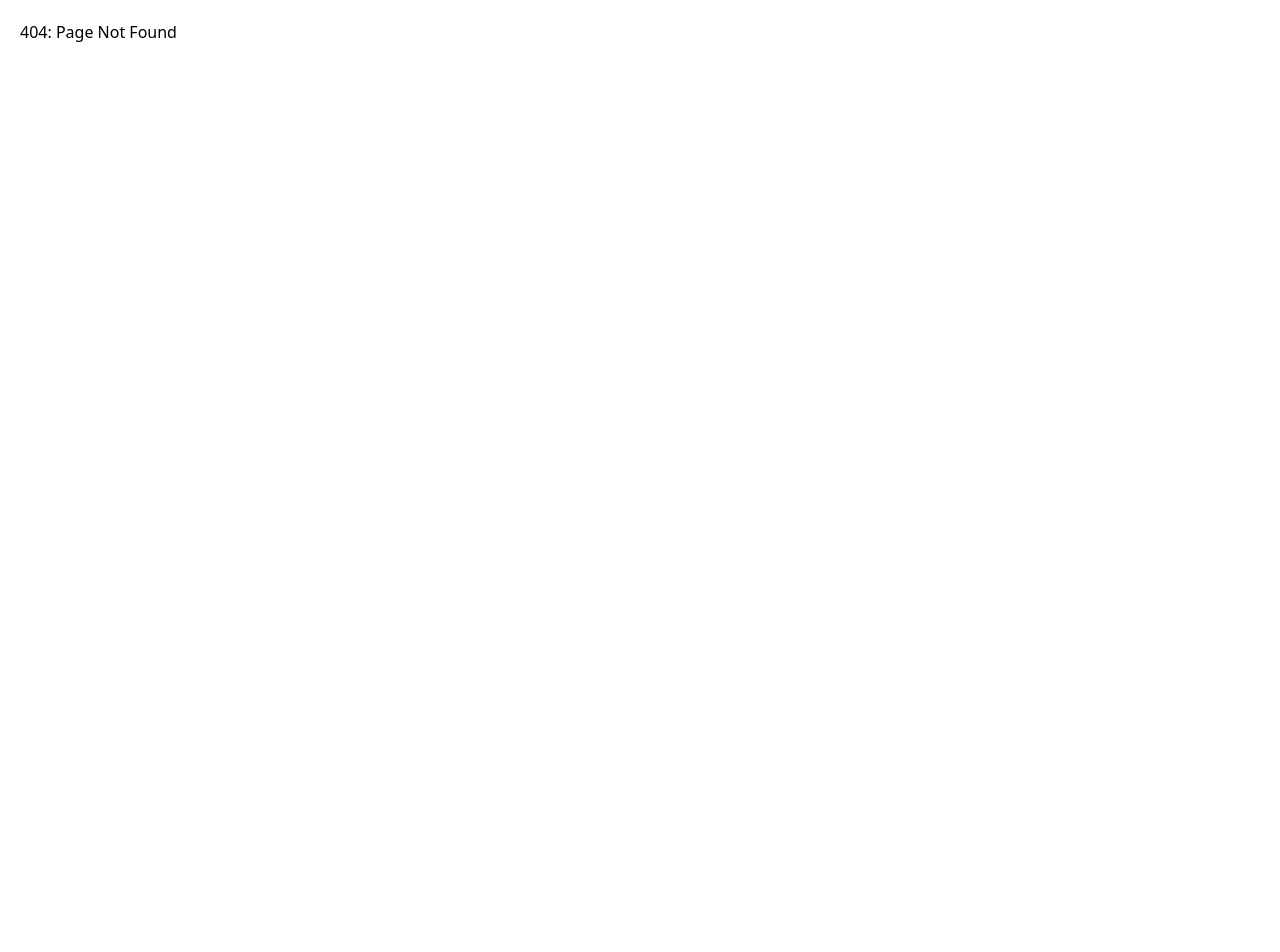
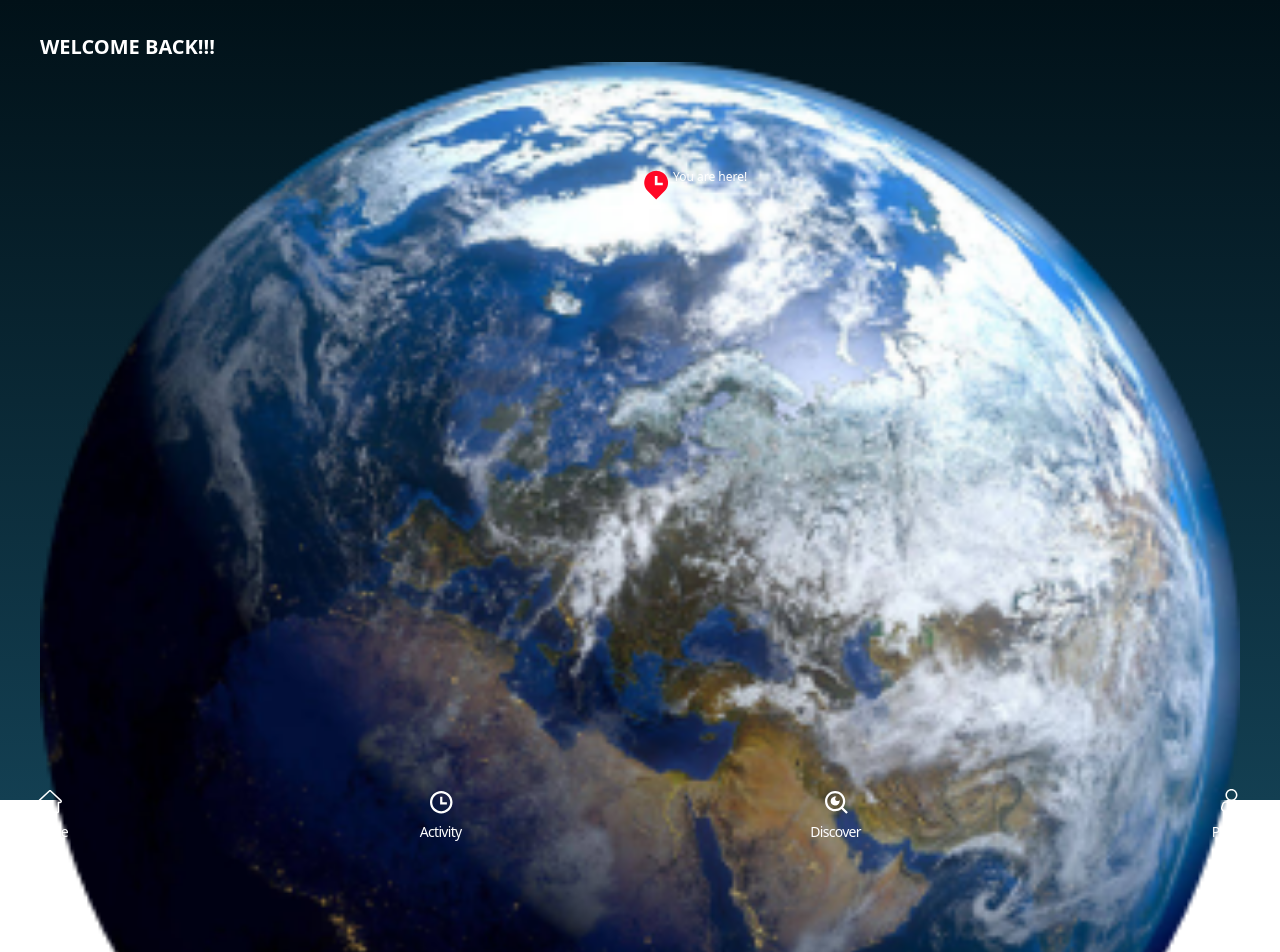
Before and after one commit to Dataavengers/Dataavengers_Orbitgo, a React (Create React App) app in the folder client/: page /dashboard in a window 1280 px wide. Before the commit this address had no page. Shown: the top 952 px of the page. Before the commit the page ends 800 px from the top, so only its background shows below. Built offline with nearby package versions, Linux system fonts and the light colour scheme.

Commit message:
dashboard screen

```diff
--- a/client/src/App.js
+++ b/client/src/App.js
@@ -4,16 +4,18 @@ import { Route, BrowserRouter as Router, Routes } from 'react-router-dom';
 import Register from './pages/Register';
 import NoMatch from './pages/NoMatch';
 import Home from './pages/Home';
+import Dashboard from './pages/Dashboard';
 
 const App = () => {
   return (
     <Router>
-      <div className='min-w-[350px]'>
+      <div className=''>
 
         <Routes>
         <Route path="/" element={<Home />} />
           <Route path="/login" element={<Login />} />
           <Route path="/register" element={<Register />} />
+          <Route path="/dashboard" element={<Dashboard />} />
 
           <Route path="*" element={<NoMatch />} />
         </Routes>
--- a/client/src/assets/Icons.js
+++ b/client/src/assets/Icons.js
@@ -11,8 +11,57 @@ export const ClosedEyeIcon = () => {
 export const OpenEyeIcon = () => {
   return (
     <svg class="svg" width="16" height="16" viewBox="0 0 16 16" xmlns="http://www.w3.org/2000/svg">
-      <path d="M8 10c1.105 0 2-.895 2-2 0-1.105-.895-2-2-2-1.104 0-2 .895-2 2 0 1.105.896 2 2 2z" fill-rule="nonzero" fill-opacity="1" fill="#000" stroke="none"></path>
-      <path d="M8 4c2.878 0 5.378 1.621 6.635 4-1.257 2.379-3.757 4-6.635 4-2.878 0-5.377-1.621-6.635-4C2.623 5.621 5.122 4 8 4zm0 7c-2.3 0-4.322-1.194-5.478-3C3.678 6.194 5.7 5 8 5c2.3 0 4.322 1.194 5.479 3C12.322 9.806 10.3 11 8 11z" fill-rule="evenodd" fill-opacity="1" fill="#000" stroke="none"></path>
+      <path d="M8 10c1.105 0 2-.895 2-2 0-1.105-.895-2-2-2-1.104 0-2 .895-2 2 0 1.105.896 2 2 2z" fillRule="nonzero" fillOpacity="1" fill="#000" stroke="none"></path>
+      <path d="M8 4c2.878 0 5.378 1.621 6.635 4-1.257 2.379-3.757 4-6.635 4-2.878 0-5.377-1.621-6.635-4C2.623 5.621 5.122 4 8 4zm0 7c-2.3 0-4.322-1.194-5.478-3C3.678 6.194 5.7 5 8 5c2.3 0 4.322 1.194 5.479 3C12.322 9.806 10.3 11 8 11z" fillRule="evenodd" fillOpacity="1" fill="#000" stroke="none"></path>
     </svg>
   )
 }
+
+export const HomeIcon = () => {
+  return (
+    <svg xmlns="http://www.w3.org/2000/svg" width="43" height="44" viewBox="0 0 43 44" fill="none">
+      <path fillRule="evenodd" clipRule="evenodd" d="M20.8321 10.4641C21.4917 9.8453 22.5083 9.8453 23.1679 10.4641L33.4426 20.1032C34.5943 21.1837 33.8421 23.1391 32.2746 23.1391H31.1014V31.3891C31.1014 32.3556 30.3305 33.1391 29.3795 33.1391H24.9518C24.0008 33.1391 23.2299 32.3556 23.2299 31.3891V26.3891C23.2299 26.251 23.1198 26.1391 22.9839 26.1391H21.0161C20.8802 26.1391 20.7701 26.251 20.7701 26.3891V31.3891C20.7701 32.3556 19.9992 33.1391 19.0482 33.1391H14.6205C13.6695 33.1391 12.8986 32.3556 12.8986 31.3891V23.1391H11.7254C10.1579 23.1391 9.40566 21.1837 10.5574 20.1032L20.8321 10.4641ZM22.1668 11.5663C22.0726 11.4779 21.9274 11.4779 21.8332 11.5663L11.5585 21.2054C11.394 21.3598 11.5014 21.6391 11.7254 21.6391H13.6365C14.0441 21.6391 14.3745 21.9749 14.3745 22.3891V31.3891C14.3745 31.5272 14.4846 31.6391 14.6205 31.6391H19.0482C19.184 31.6391 19.2942 31.5272 19.2942 31.3891V26.3891C19.2942 25.4226 20.0651 24.6391 21.0161 24.6391H22.9839C23.9349 24.6391 24.7058 25.4226 24.7058 26.3891V31.3891C24.7058 31.5272 24.816 31.6391 24.9518 31.6391H29.3795C29.5154 31.6391 29.6255 31.5272 29.6255 31.3891V22.3891C29.6255 21.9749 29.9559 21.6391 30.3635 21.6391H32.2746C32.4986 21.6391 32.606 21.3598 32.4415 21.2054L22.1668 11.5663Z" fill="white"/>
+    </svg>
+  )
+}
+
+export const ClockIcon = () => {
+  return (
+    <svg xmlns="http://www.w3.org/2000/svg" width="43" height="44" viewBox="0 0 43 44" fill="none">
+      <path d="M22.25 33.5C16.0366 33.5 11 28.4634 11 22.25C11 16.0366 16.0366 11 22.25 11C28.4634 11 33.5 16.0366 33.5 22.25C33.5 28.4634 28.4634 33.5 22.25 33.5ZM22.25 31.25C24.6369 31.25 26.9261 30.3018 28.614 28.614C30.3018 26.9261 31.25 24.6369 31.25 22.25C31.25 19.8631 30.3018 17.5739 28.614 15.886C26.9261 14.1982 24.6369 13.25 22.25 13.25C19.8631 13.25 17.5739 14.1982 15.886 15.886C14.1982 17.5739 13.25 19.8631 13.25 22.25C13.25 24.6369 14.1982 26.9261 15.886 28.614C17.5739 30.3018 19.8631 31.25 22.25 31.25ZM23.375 22.25H27.875V24.5H21.125V16.625H23.375V22.25Z" fill="white"/>
+    </svg>
+  )
+}
+
+export const SearchIcon = () => {
+  return (
+    <svg xmlns="http://www.w3.org/2000/svg" width="43" height="44" viewBox="0 0 43 44" fill="none">
+      <path d="M29.0349 27.4441L33.8532 32.2614L32.2614 33.8532L27.4441 29.0349C25.6517 30.4717 23.4223 31.2533 21.125 31.25C15.536 31.25 11 26.714 11 21.125C11 15.536 15.536 11 21.125 11C26.714 11 31.25 15.536 31.25 21.125C31.2533 23.4223 30.4717 25.6517 29.0349 27.4441ZM26.7781 26.6094C28.2059 25.1411 29.0032 23.173 29 21.125C29 16.7735 25.4754 13.25 21.125 13.25C16.7735 13.25 13.25 16.7735 13.25 21.125C13.25 25.4754 16.7735 29 21.125 29C23.173 29.0032 25.1411 28.2059 26.6094 26.7781L26.7781 26.6094ZM22.4503 16.823C22.1185 16.9728 21.8281 17.2009 21.6039 17.4877C21.3797 17.7745 21.2284 18.1114 21.1631 18.4694C21.0977 18.8275 21.1202 19.1961 21.2286 19.5436C21.337 19.8911 21.5281 20.2071 21.7855 20.4645C22.0429 20.7219 22.3589 20.913 22.7064 21.0214C23.0539 21.1298 23.4225 21.1523 23.7806 21.0869C24.1386 21.0216 24.4755 20.8703 24.7623 20.6461C25.0491 20.4219 25.2772 20.1315 25.427 19.7997C25.7226 20.7601 25.6884 21.7917 25.3297 22.7303C24.9709 23.6689 24.3084 24.4604 23.4476 24.9788C22.5868 25.4971 21.5773 25.7125 20.58 25.5905C19.5826 25.4686 18.6547 25.0163 17.9442 24.3058C17.2337 23.5953 16.7814 22.6674 16.6595 21.67C16.5375 20.6727 16.7529 19.6632 17.2712 18.8024C17.7896 17.9416 18.5811 17.2791 19.5197 16.9203C20.4583 16.5616 21.4899 16.5274 22.4503 16.823Z" fill="white"/>
+    </svg>
+  )
+}
+
+export const UserProfileIcon = () => {
+  return (
+    <svg xmlns="http://www.w3.org/2000/svg" width="43" height="44" viewBox="0 0 43 44" fill="none">
+      <path fillRule="evenodd" clipRule="evenodd" d="M28.4531 15C28.4531 18.3137 25.7668 21 22.4531 21C19.1394 21 16.4531 18.3137 16.4531 15C16.4531 11.6863 19.1394 9 22.4531 9C25.7668 9 28.4531 11.6863 28.4531 15ZM26.9531 15C26.9531 17.4853 24.9384 19.5 22.4531 19.5C19.9678 19.5 17.9531 17.4853 17.9531 15C17.9531 12.5147 19.9678 10.5 22.4531 10.5C24.9384 10.5 26.9531 12.5147 26.9531 15Z" fill="white"/>
+      <path fillRule="evenodd" clipRule="evenodd" d="M13.1407 23.938C13.8577 21.7872 16.2171 20.6615 18.34 21.4576L18.9421 21.6834C21.206 22.5324 23.7007 22.5324 25.9646 21.6834L26.5668 21.4576C28.6896 20.6615 31.049 21.7872 31.766 23.938L32.6984 26.7352C33.5618 29.3253 31.6339 32.0001 28.9037 32.0001H16.0031C13.2728 32.0001 11.345 29.3253 12.2083 26.7352L13.1407 23.938ZM30.343 24.4123L31.2754 27.2096C31.815 28.8284 30.6101 30.5001 28.9037 30.5001H16.0031C14.2967 30.5001 13.0917 28.8284 13.6314 27.2096L14.5638 24.4123C15.0119 23.0681 16.4865 22.3645 17.8133 22.8621L18.4154 23.0879C21.0189 24.0642 23.8879 24.0642 26.4913 23.0879L27.0934 22.8621C28.4202 22.3645 29.8949 23.0681 30.343 24.4123Z" fill="white"/>
+    </svg>
+  )
+}
+
+export const BackIcon = () => {
+  return (
+    <svg xmlns="http://www.w3.org/2000/svg" width="21" height="19" viewBox="0 0 21 19" fill="none">
+      <path d="M5.0995 13.4583H11.375C12.7674 13.4583 14.1027 12.9578 15.0873 12.067C16.0719 11.1762 16.625 9.96806 16.625 8.70828C16.625 7.44851 16.0719 6.24032 15.0873 5.34953C14.1027 4.45873 12.7674 3.95828 11.375 3.95828H3.5V2.37495H11.375C13.2315 2.37495 15.012 3.04221 16.3247 4.22994C17.6375 5.41767 18.375 7.02858 18.375 8.70828C18.375 10.388 17.6375 11.9989 16.3247 13.1866C15.012 14.3744 13.2315 15.0416 11.375 15.0416H5.0995L7.3185 17.0493L6.08125 18.1687L1.75 14.25L6.08125 10.3312L7.3185 11.4506L5.0995 13.4583Z" fill="white"/>
+    </svg>
+  )
+}
+
+export const LocationPinIcon = () => {
+  return (
+    <svg xmlns="http://www.w3.org/2000/svg" width="33" height="32" viewBox="0 0 33 32" fill="none">
+      <path d="M17.4884 14.6818V8.09092H14.8372V17.3182H22.7907V14.6818H17.4884ZM24.5988 23.0707L16.1628 31.4597L7.72678 23.0707C6.05832 21.4116 4.92209 19.2977 4.46177 16.9964C4.00146 14.695 4.23772 12.3097 5.1407 10.1419C6.04367 7.9741 7.5728 6.12126 9.53472 4.81767C11.4966 3.51408 13.8032 2.8183 16.1628 2.8183C18.5224 2.8183 20.8289 3.51408 22.7908 4.81767C24.7528 6.12126 26.2819 7.9741 27.1849 10.1419C28.0878 12.3097 28.3241 14.695 27.8638 16.9964C27.4035 19.2977 26.2672 21.4116 24.5988 23.0707Z" fill="#FF0725"/>
+    </svg>
+  )
+}
--- /dev/null
+++ b/client/src/components/atoms/BottomNavBarItem.js
@@ -0,0 +1,14 @@
+import React from 'react';
+
+const BottomNavBarItem = ({item, name}) => {
+    return (
+        <div className='flex flex-col justify-center items-center' >
+            <div className='' >
+                {item}
+            </div>
+            <div className='text-white leading-4 tracking-tighter font-inter font-medium text-capitalize text-sm'>{name}</div>
+        </div>
+    );
+};
+
+export default BottomNavBarItem;
--- a/client/src/components/atoms/PasswordField.js
+++ b/client/src/components/atoms/PasswordField.js
@@ -22,7 +22,7 @@ const PasswordField = ({lable, placeholder, value, setValue, isPasswordHidden, s
                 placeholder={placeholder}
                 onChange={handleChange}
                 value={value}
-                />
+            />
             <button className='pointer absolute inset-y-0 right-0 top-5 pr-4 flex items-center text-sm leading-5' onClick={(e)=>{e.preventDefault(); setIsPasswordHidden(!isPasswordHidden)}}>
                 { isPasswordHidden
                     ? <ClosedEyeIcon />
--- a/client/src/components/atoms/TermsModal.js
+++ b/client/src/components/atoms/TermsModal.js
@@ -16,7 +16,7 @@ const TermsModal = ({visible, onClose}) => {
 
     return (
         <>
-            <div id="container"  class="fixed inset-0  h-screen flex justify-center items-end sm:items-center" onClick={handleOnClose}>
+            <div id="container"  className="fixed inset-0  h-screen flex justify-center items-end sm:items-center" onClick={handleOnClose}>
                 <div className={`p-2 w-full h-[80%] rounded-t-lg rounded-b-0 bg-[#06141A] flex flex-col justify-between sm:w-[360px] sm:h-[90%] sm:rounded-lg`}>
                     <div className='h-[4rem]'></div>
                     <div className='text-white font-inter text-[0.85rem] font-normal leading-[1.25rem] tracking-[0.0175rem] h-[90%] px-6 text-left overflow-y-auto flex flex-col space-x-0 space-y-4'>
@@ -25,30 +25,30 @@ const TermsModal = ({visible, onClose}) => {
 
                         <p>Welcome to the ORBITGO Space Travel App. By using the App, you agree to be bound by the following terms and conditions. Please read them carefully before using the App.</p>
 
-                        <p className='flex flex-col spcae-y-2'>
+                        <div className='flex flex-col spcae-y-2'>
                             <p>1. Acceptance of Terms</p>
                             <p> By accessing or using the App, you agree to comply with and be bound by these Terms and Conditions. If you do not agree with any of these terms, you are prohibited from using the App.</p>
-                        </p>
+                        </div>
 
-                        <p className='flex flex-col spcae-y-2'>
+                        <div className='flex flex-col spcae-y-2'>
                             <p> 2. Use of the App </p>
                             <p> The App is intended solely for the purpose of simplifying the booking process for interplanetary travel tickets. You may not use the App for any other purpose, including any illegal, fraudulent, or unauthorized activities.</p>
-                        </p>
+                        </div>
 
-                        <p className='flex flex-col spcae-y-2'>
+                        <div className='flex flex-col spcae-y-2'>
                             <p>3. User Account</p>
                             <p> To use certain features of the App, you may be required to create a user account. You are responsible for maintaining the confidentiality of your account information, including your username and password. You agree to accept responsibility for all activities that occur under your account. </p>
-                        </p>
+                        </div>
 
-                        <p className='flex flex-col spcae-y-2'>
+                        <div className='flex flex-col spcae-y-2'>
                             <p> 4. Privacy </p>
                             <p> Your use of the App is also governed by our Privacy Policy, which can be found on the App. By using the App, you consent to the collection, use, and sharing of your information as described in the Privacy Policy. </p>
-                        </p>
+                        </div>
 
-                        <p className='flex flex-col spcae-y-2'>
+                        <div className='flex flex-col spcae-y-2'>
                             <p> 5. Booking and Payment </p>
                             <p>The App allows you to book interplanetary travel tickets. By making a booking, you agree to abide by the terms and conditions set by the respective space travel providers. Payment for bookings must be made through the payment methods provided on the App. </p>
-                        </p>
+                        </div>
 
                     </div>
                     <div className='h-[6rem] px-6'>
--- /dev/null
+++ b/client/src/components/molecules/BottomNavBar.js
@@ -0,0 +1,31 @@
+import React from 'react';
+import { ClockIcon, HomeIcon, SearchIcon, UserProfileIcon } from '../../assets/Icons';
+import BottomNavBarItem from '../atoms/BottomNavBarItem';
+
+const BottomNavBar = () => {
+    return (
+        <div className='bg-transparent flex justify-between my-0 h-fit w-auto mb-1' >
+            <BottomNavBarItem
+                name={'Home'}
+                item={<HomeIcon />}
+            />
+
+            <BottomNavBarItem
+                name={'Activity'}
+                item={<ClockIcon />}
+            />
+
+            <BottomNavBarItem
+                name={'Discover'}
+                item={<SearchIcon />}
+            />
+
+            <BottomNavBarItem
+                name={'Profile'}
+                item={<UserProfileIcon />}
+            />
+        </div>
+    );
+};
+
+export default BottomNavBar;
--- /dev/null
+++ b/client/src/pages/Dashboard.js
@@ -0,0 +1,54 @@
+import React from 'react';
+import BottomNavBar from '../components/molecules/BottomNavBar';
+import Button from '../components/atoms/Button';
+import worldImage from '../assets/world-img.png';
+import { BackIcon, LocationPinIcon } from '../assets/Icons';
+
+const Dashboard = () => {
+
+    const onClickLestGoButton = () => {
+
+    }
+
+    const onClickTrunBackButton = () => {
+
+    }
+
+    return (
+        <div className='h-screen w-full flex flex-col justify-between py-5 px-7 bg-gradient-to-b from-[#011118] to-[#133F52]' >
+            <div className='flex flex-col justify-between h-full w-full p-3' >
+                <div className='text-white font-inter text-[1.25rem] font-bold text-left' >
+                    WELCOME BACK!!!
+                </div>
+                <div className='w-full text-white flex flex-col justify-center items-center ' >
+                    <div
+                    className='flex absolute top-[21%] left-[50%]'
+                    // className= 'absolute top-[21%] left-[50%]'
+                    >
+                        <div className='' >
+                            <LocationPinIcon />
+                        </div>
+                        <div className='text-white font-inter text-[0.75rem] font-medium' >You are here!</div>
+                    </div>
+                    <img className='w-full' src={worldImage} alt='world-img'/>
+                    <div className='flex justify-end w-full pt-5'>
+                        <button onClick={onClickTrunBackButton} >
+                            <BackIcon />
+                        </button>
+                    </div>
+                </div>
+                <div className='w-full ' >
+                    <Button
+                        btnName={'LETS GO!'}
+                        onClickButton={onClickLestGoButton}
+                    />
+                </div>
+            </div>
+            <div className='w-full h-fit p-0' >
+                <BottomNavBar />
+            </div>
+        </div>
+    );
+};
+
+export default Dashboard;
--- a/client/src/pages/Login.js
+++ b/client/src/pages/Login.js
@@ -4,7 +4,7 @@ import satelliteApproachingEarthImg from "../assets/satellite-approaching-earth.
 
 import TextField from '../components/atoms/TextField';
 import PasswordField from '../components/atoms/PasswordField';
-import { Link } from 'react-router-dom';
+import { Link, useNavigate } from 'react-router-dom';
 import Button from '../components/atoms/Button';
 
 const Login = () => {
@@ -13,8 +13,11 @@ const Login = () => {
     const [password, setPassword] = useState('');
     const [isPasswordHidden, setIsPasswordHidden] = useState(true);
 
+    const navigate = useNavigate();
+
+
     const onClickLoginBtn = () => {
-
+        navigate('/dashboard');
     }
 
     return (
--- a/client/src/pages/Register.js
+++ b/client/src/pages/Register.js
@@ -4,8 +4,10 @@ import TextField from '../components/atoms/TextField';
 import PasswordField from '../components/atoms/PasswordField';
 import TermsModal from '../components/atoms/TermsModal';
 import Button from '../components/atoms/Button';
+import { useNavigate } from 'react-router-dom';
 
 const Register = () => {
+    const navigate = useNavigate();
 
     const [name, setName] = useState('');
     const [userName, setUserName] = useState('');
@@ -16,13 +18,15 @@ const Register = () => {
     const [isComfirmPasswordHidden, setIsComfirmPasswordHidden] = useState(true);
     const [showTermsModal,setShowTermsModal] = useState(false);
 
+
+
     const onClickShowButton = (e) => {
         e.preventDefault();
         setShowTermsModal(!showTermsModal);
     }
 
     const onClickRegisterBtn = () => {
-
+        navigate('/dashboard');
     }
 
     const handleOnCloseTermsModal = () => setShowTermsModal(false);
```
Also changed, not shown: client/src/assets/world-img.png (added).
